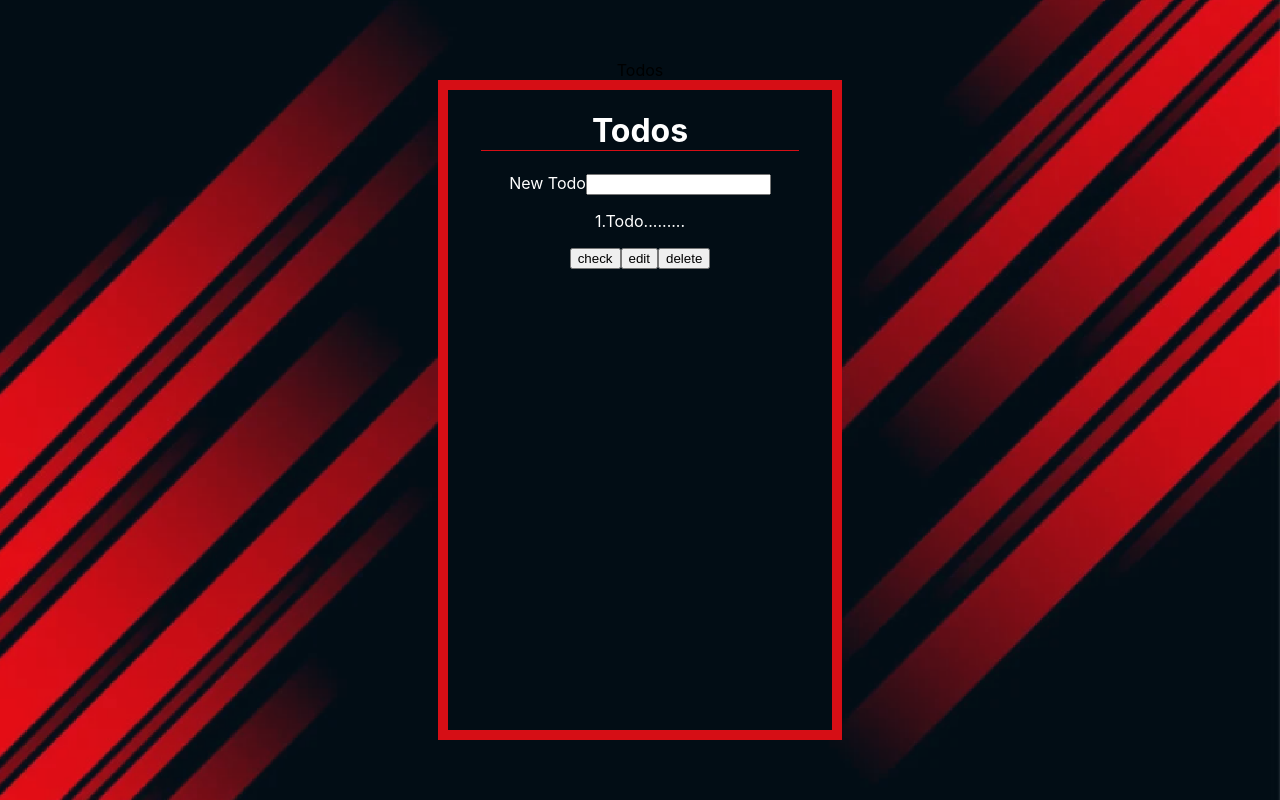
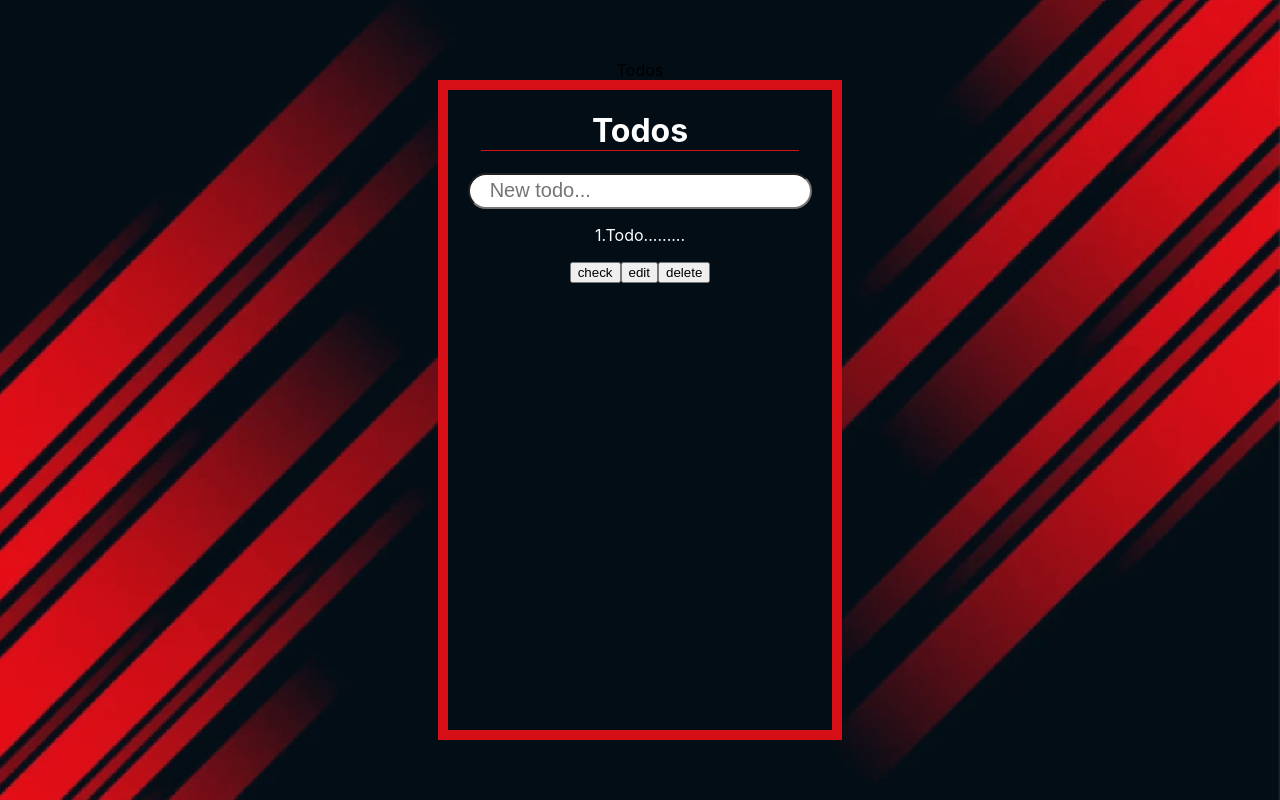
Before and after one commit to mohaali482/react-todo, a React (Create React App) app: page / in a window 1280 px wide. Built offline with nearby package versions, Linux system fonts and the light colour scheme.

Commit message:
Rename Input to FormInput and Add styled input

```diff
--- a/src/components/Todos/Input.js
+++ b/src/components/Todos/FormInput.js
@@ -1,12 +1,14 @@
-import React, {useState, useReducer }from 'react';
-import reducer from './reducer';
+import React, {useState}from 'react';
+import { Input } from './styled/Input';
 
-const Input = ({dispatch}) => {
+const FormInput = ({dispatch}) => {
     const [input, setInput] = useState('');
+
     const inputHandler = (event)=>{
         const newValue = event.target.value
         setInput(newValue);
     }
+
     const submitHandler = (event)=>{
         event.preventDefault();
         dispatch({
@@ -19,11 +21,10 @@ const Input = ({dispatch}) => {
   return (
     <div>
         <form onSubmit={submitHandler} method='post'>
-            <label>New Todo</label>
-            <input className='todo-input' onChange={inputHandler} value={input}></input>
+            <Input onChange={inputHandler} placeholder={'New todo...'}></Input>
         </form>
     </div>
   )
 }
 
-export default Input
+export default FormInput
--- a/src/components/Todos/index.js
+++ b/src/components/Todos/index.js
@@ -1,5 +1,5 @@
 import React, { useReducer } from 'react';
-import Input from './Input';
+import FormInput from './FormInput';
 import reducer from './reducer';
 import initialState from './state';
 import Todos from './Todos';
@@ -13,7 +13,7 @@ const Todo = () => {
   return (
     <Container>
         <TitleHeader>Todos</TitleHeader>
-        <Input dispatch={dispatch}/>
+        <FormInput dispatch={dispatch}/>
         <Todos todos={todos} />
     </Container>
   )
--- /dev/null
+++ b/src/components/Todos/styled/Input.js
@@ -0,0 +1,10 @@
+import styled from "styled-components";
+
+export const Input = styled.input`
+background-color: white;
+width: 83%;
+height: 30px;
+border-radius: 25rem;
+padding-left: 20px;
+font-size: 20px;
+`
```
